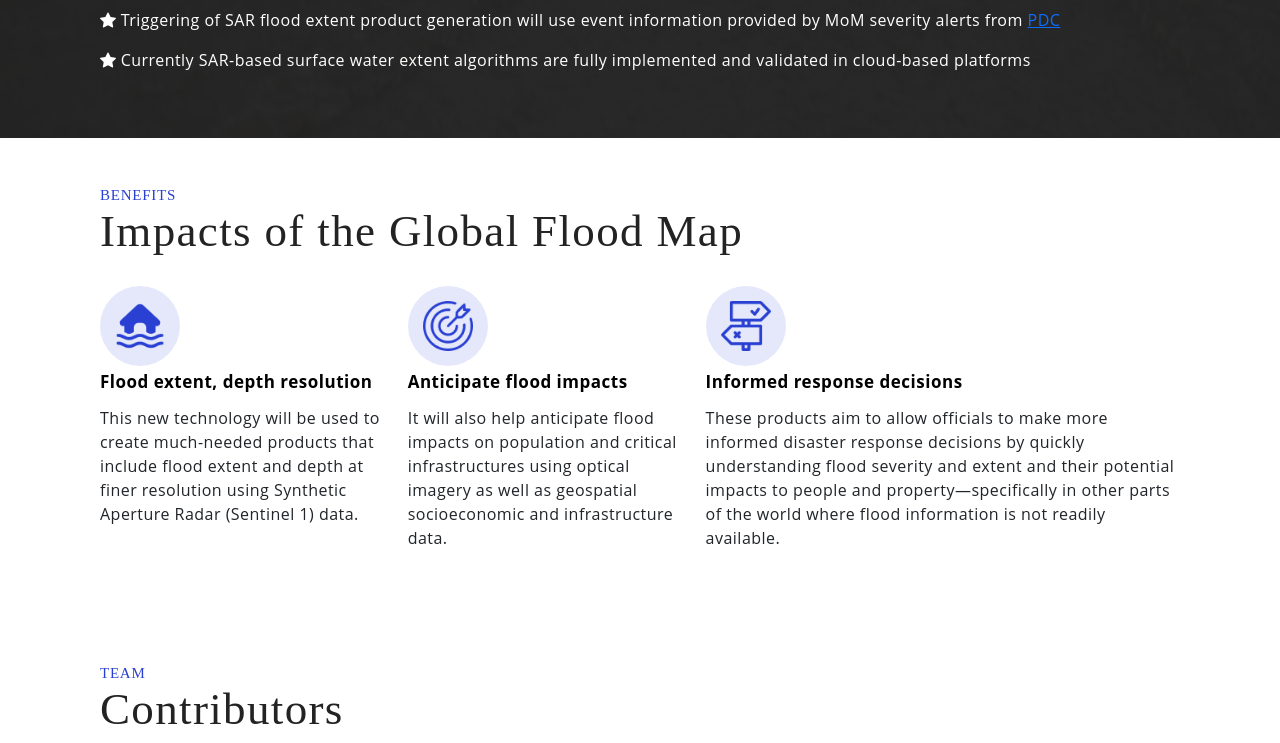
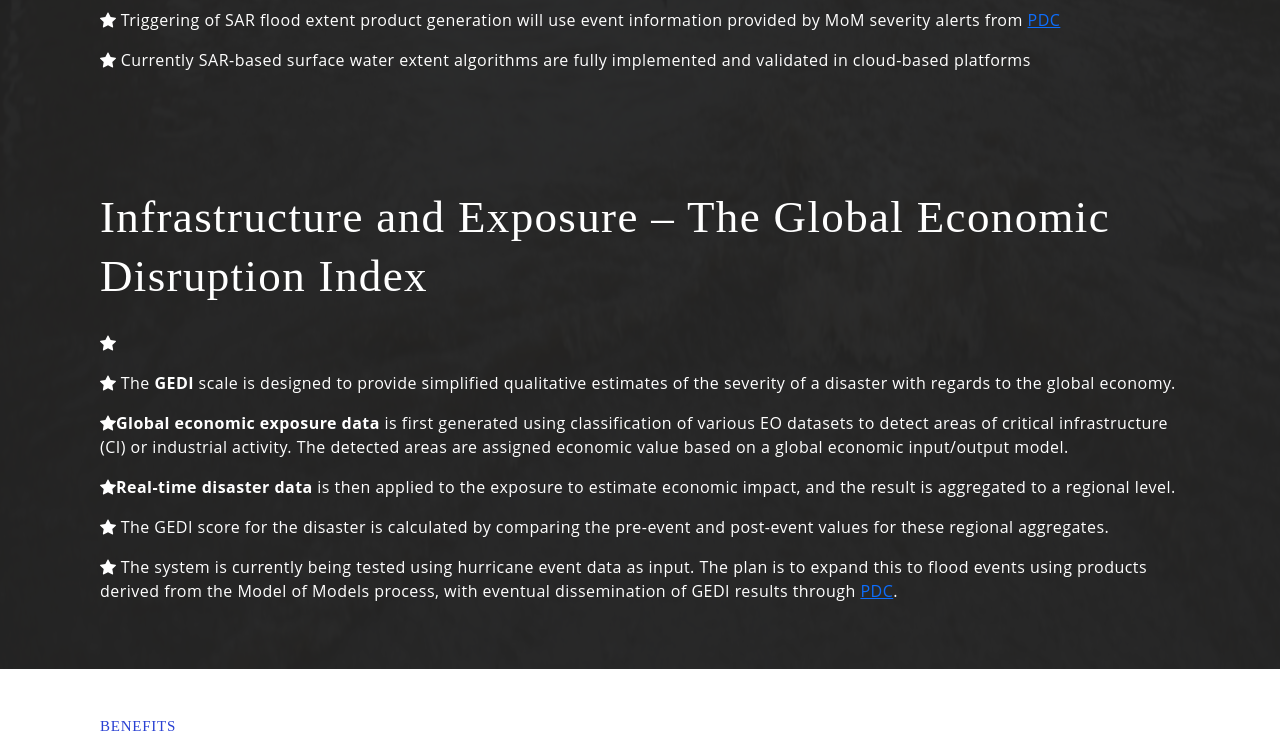
Before and after one commit to Global-Flood-Assessment/GIFFT-website, a Vue app: page / in a window 1280 px wide. Shown: the part 2100-2843 px from the top of the page. Built offline with nearby package versions, Linux system fonts and the light colour scheme; a web font is replaced by a local one.

Commit message:
two new sections

```diff
--- a/src/views/HomeView.vue
+++ b/src/views/HomeView.vue
@@ -42,6 +42,7 @@ export default {
 
         {name: "Jun Wang", organization: "Indiana University", avatarUrl: TM_Wang_Jun, role: "MoM"},
         {name: "Guy Schumann", organization: "ImageCat Inc.", avatarUrl: TM_Schumann_Guy, role: "MoM"},
+        {name: "Marina Mendoza", organization: "ImageCat Inc.", avatarUrl: TM_Mendoza_Marina, role: "MoM"},
         {name: "Greg Hampe", organization: "University of Hawaii/PDC", avatarUrl: TM_Hampe_Greg, role: "PDC"},
         {name: "Chris Chiesa", organization: "University of Hawaii/PDC", avatarUrl: TM_Chiesa_Chris, role: "PDC"},
 
@@ -96,7 +97,6 @@ export default {
         },
         {name: "Ron Eguchi", organization: "ImageCat Inc.", avatarUrl: TM_Eguchi_Ron, role: "Infrastructure Exposure"},
         {name: "Paul Amyx", organization: "ImageCat Inc.", avatarUrl: TM_Amyx_Paul, role: "Infrastructure Exposure"},
-        {name: "Marina Mendoza", organization: "ImageCat Inc.", avatarUrl: TM_Mendoza_Marina, role: "Infrastructure Exposure"}
       ],
       students: [
         {name: "Dinuka De Silva", organization: "Indiana University", avatarUrl: TM_Dinuka_DeSilva},
@@ -315,7 +315,7 @@ export default {
     <section class="section-3">
       <div>
         <h2 class="row-margin h2-sub"> APPROACH </h2>
-        <h2 class="row-margin"> Model-of-models approach </h2>
+        <h2 class="row-margin"> Model-of-models</h2>
         <p class="row-margin">
           The model-of-models approach combines various flood products from open-source hydrologic models and Earth
           Observation data to determine flood severity risk at sub-watershed level daily and globally. In the current
@@ -386,6 +386,21 @@ export default {
             Triggering of SAR flood extent product generation will use event information provided by MoM severity alerts from PDC
             </p><p class="row-margin"><b-icon icon="star-fill"/>
             Currently SAR-based surface water extent algorithms are fully implemented and validated in cloud-based platforms
+            </p>
+      </div>
+      <div>
+        <h2 class="row-margin"> Infrastructure and Exposure – The Global Economic Disruption Index</h2>
+            <p class="row-margin"><b-icon icon="star-fill"/>
+            </p><p class="row-margin"><b-icon icon="star-fill"/>
+            The <strong>GEDI</strong> scale is designed to provide simplified qualitative estimates of the severity of a disaster with regards to the global economy.
+            </p><p class="row-margin"><b-icon icon="star-fill"/>
+            <strong>Global economic exposure data</strong> is first generated using classification of various EO datasets to detect areas of critical infrastructure (CI) or industrial activity. The detected areas are assigned economic value based on a global economic input/output model.
+            </p><p class="row-margin"><b-icon icon="star-fill"/>
+            <strong>Real-time disaster data</strong> is then applied to the exposure to estimate economic impact, and the result is aggregated to a regional level.
+            </p><p class="row-margin"><b-icon icon="star-fill"/>
+            The GEDI score for the disaster is calculated by comparing the pre-event and post-event values for these regional aggregates.
+            </p><p class="row-margin"><b-icon icon="star-fill"/>
+            The system is currently being tested using hurricane event data as input. The plan is to expand this to flood events using products derived from the Model of Models process, with eventual dissemination of GEDI results through PDC.
             </p>
       </div>
     </section>
```
